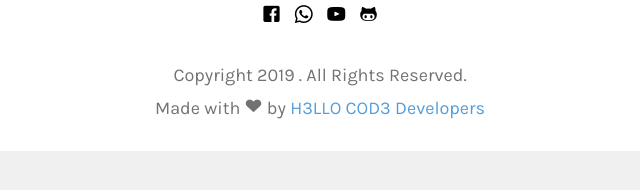
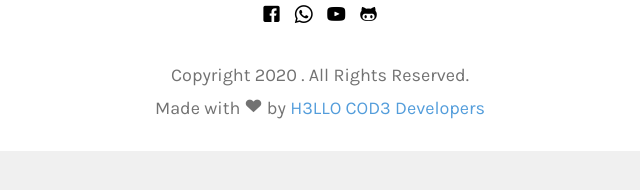
Before and after one commit to h3llocod3/h3llocod3.github.io, a website: page about.html in a window 1280 px wide. Shown: the full height of the page, 320-960 px from the left. Drawn offline with nearby package versions, Linux system fonts and the light colour scheme; files whose address does not match are found by name.

Commit message:
changed the copyright

```diff
--- a/about.html
+++ b/about.html
@@ -118,7 +118,7 @@
                     <a href="#"><i class="icon-youtube"></i></a>
                     <a href="https://github.com/h3llocod3/h3llocod3.github.io"><i class="icon-github"></i></a>
 							</p>
-							<p>Copyright 2019 . All Rights Reserved. <br>Made with <i class="icon-heart3"></i> by <a href="https://h3llocod3.github.io" target="_blank">H3LLO COD3 Developers</a> 	</div>
+							<p>Copyright 2020 . All Rights Reserved. <br>Made with <i class="icon-heart3"></i> by <a href="https://h3llocod3.github.io" target="_blank">H3LLO COD3 Developers</a> 	</div>
 					</div>
 				</div>
 			</div>
```
Also changed, not shown: blog.html (+1 -1 lines), contact.html (+1 -1 lines), 1 other file.
